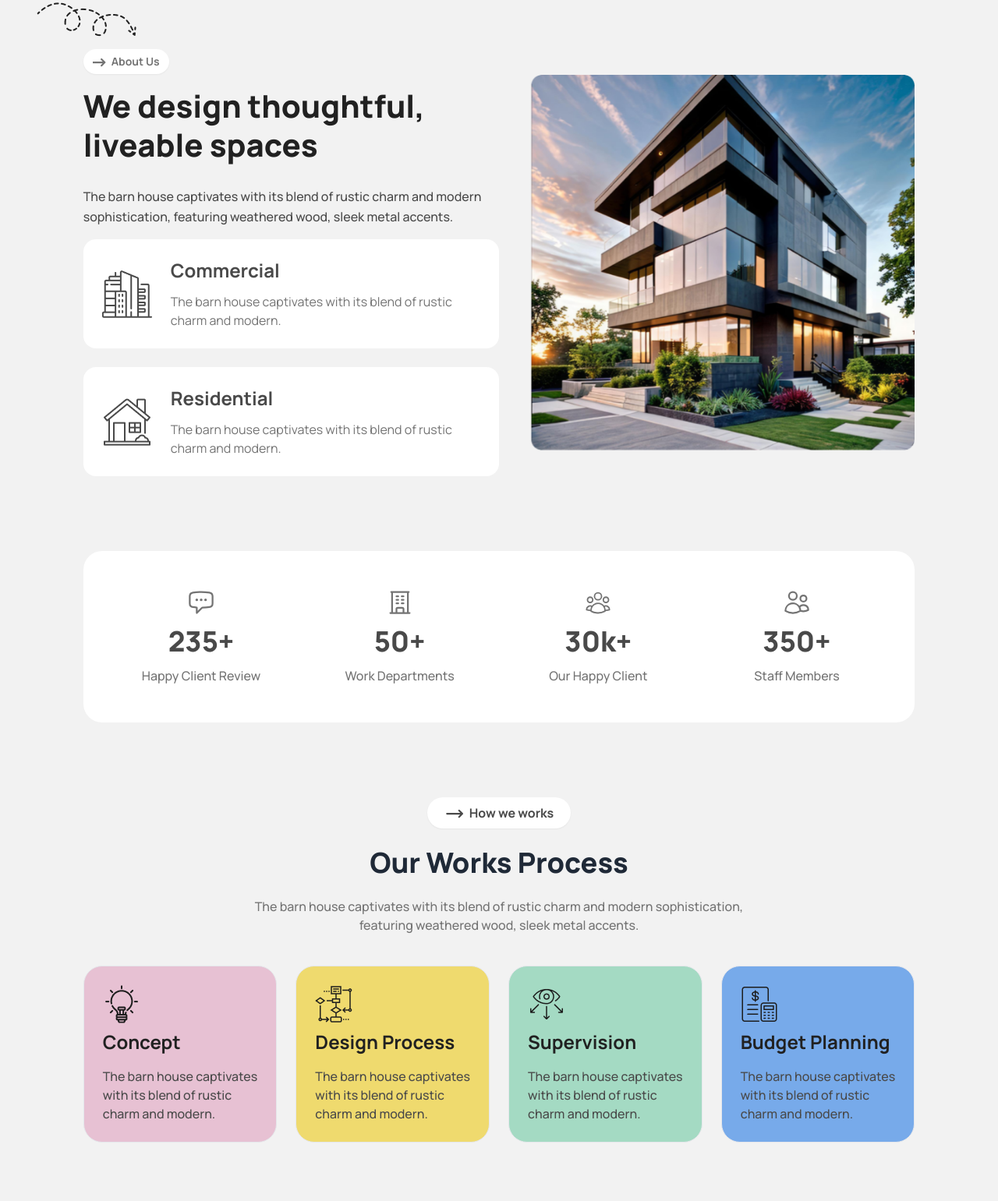
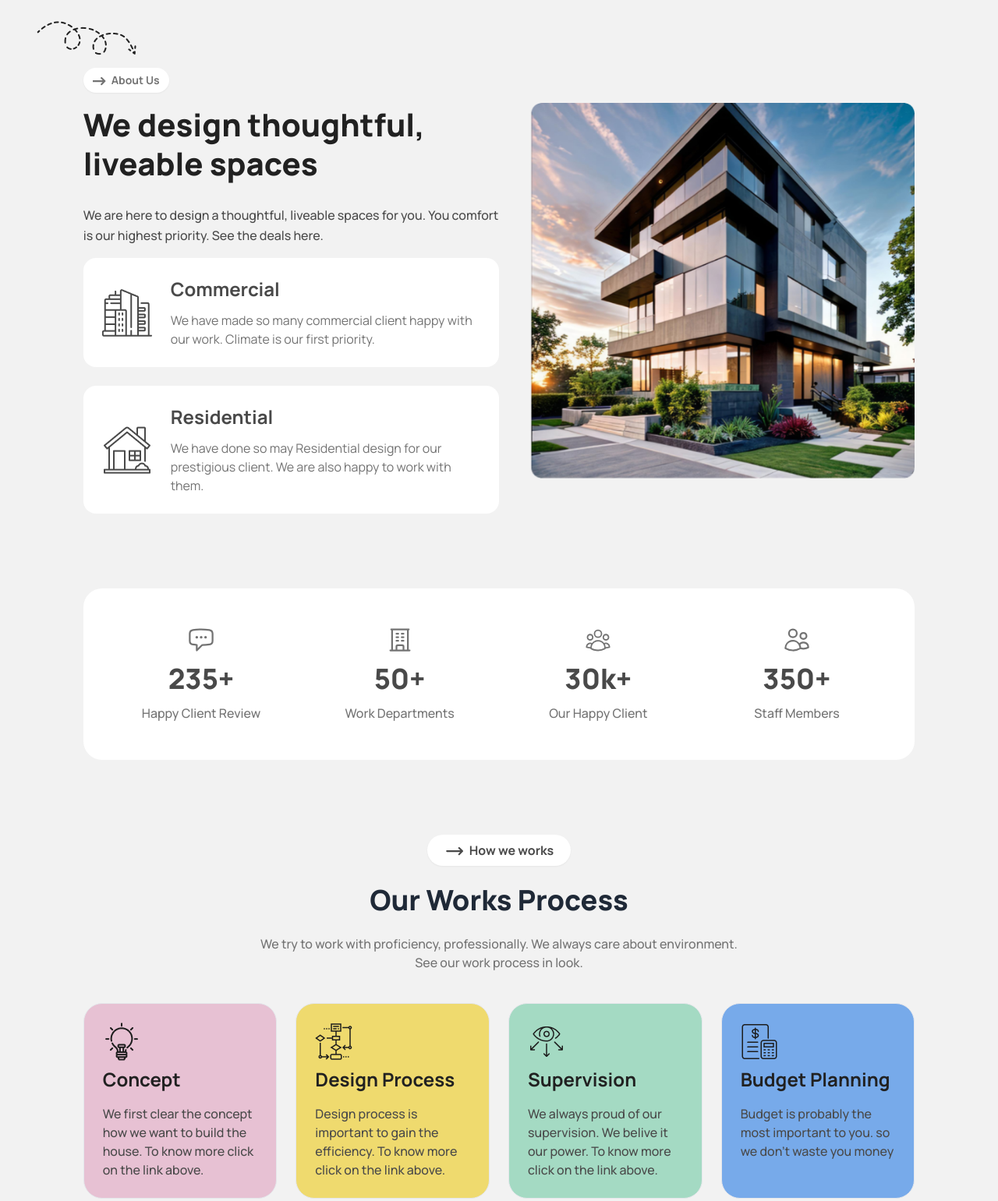
Before and after one commit to ComputerKnowledge/Assignment-3, a plain HTML site: page index.html in a window 1280 px wide. Shown: the part 961-2502 px from the top of the page at 78% size. Drawn offline with nearby package versions, Linux system fonts and the light colour scheme.

Commit message:
added proper text where necessary

```diff
--- a/index.html
+++ b/index.html
@@ -255,10 +255,11 @@
               <p
                 class="py-6 text-center text-t2 font-medium leading-6 text-sm md:text-base lg:max-w-4xl sm:max-w-xl"
               >
-                The barn house captivates with its blend of rustic charm and
-                modern sophistication, featuring weathered wood, sleek metal
+                The barn house may captivates your eyes with its blend of rustic
+                charm and modern sophistication. We design home with our best
+                effort possible. These are build in weathered wood, sleek metal
                 accents, and large windows that flood the space with natural
-                light.
+                light. Make a tour in our site.
               </p>
               <a
                 href=""
@@ -347,9 +348,8 @@
                   We design thoughtful, liveable spaces
                 </h1>
                 <p class="text-t2 font-medium leading-[26px]">
-                  The barn house captivates with its blend of rustic charm and
-                  modern sophistication, featuring weathered wood, sleek metal
-                  accents.
+                  We are here to design a thoughtful, liveable spaces for you.
+                  You comfort is our highest priority. See the deals here.
                 </p>
               </div>
               <div
@@ -360,8 +360,8 @@
                   <div class="space-y-3">
                     <h3 class="text-t2 text-2xl font-bold">Commercial</h3>
                     <p class="text-t1">
-                      The barn house captivates with its blend of rustic charm
-                      and modern.
+                      We have made so many commercial client happy with our
+                      work. Climate is our first priority.
                     </p>
                   </div>
                 </div>
@@ -370,8 +370,8 @@
                   <div class="space-y-3">
                     <h3 class="text-t2 text-2xl font-bold">Residential</h3>
                     <p class="text-t1">
-                      The barn house captivates with its blend of rustic charm
-                      and modern.
+                      We have done so may Residential design for our prestigious
+                      client. We are also happy to work with them.
                     </p>
                   </div>
                 </div>
@@ -494,8 +494,8 @@
           <p
             class="text-base font-medium max-w-screen-sm mx-auto text-t1 leading-6"
           >
-            The barn house captivates with its blend of rustic charm and modern
-            sophistication, featuring weathered wood, sleek metal accents.
+            We try to work with proficiency, professionally. We always care
+            about environment. See our work process in look.
           </p>
         </div>
         <div class="grid grid-cols-1 sm:grid-cols-2 lg:grid-cols-4 gap-6">
@@ -503,8 +503,8 @@
             <img src="./assets/concept.png" alt="" />
             <h4 class="text-2xl font-bold text-black1 pb-4 pt-2">Concept</h4>
             <p class="font-medium text-t2">
-              The barn house captivates with its blend of rustic charm and
-              modern.
+              We first clear the concept how we want to build the house. To know
+              more click on the link above.
             </p>
           </div>
           <div class="border p-6 rounded-3xl bg-Design_bg">
@@ -513,8 +513,8 @@
               Design Process
             </h4>
             <p class="font-medium text-t2">
-              The barn house captivates with its blend of rustic charm and
-              modern.
+              Design process is important to gain the efficiency. To know more
+              click on the link above.
             </p>
           </div>
           <div class="border p-6 rounded-3xl bg-Supervision_bg">
@@ -523,8 +523,8 @@
               Supervision
             </h4>
             <p class="font-medium text-t2">
-              The barn house captivates with its blend of rustic charm and
-              modern.
+              We always proud of our supervision. We belive it our power. To
+              know more click on the link above.
             </p>
           </div>
           <div class="border p-6 rounded-3xl bg-Budget_bg">
@@ -533,8 +533,8 @@
               Budget Planning
             </h4>
             <p class="font-medium text-t2">
-              The barn house captivates with its blend of rustic charm and
-              modern.
+              Budget is probably the most important to you. so we don't waste
+              you money
             </p>
           </div>
         </div>
@@ -567,8 +567,8 @@
           <p
             class="text-base font-medium max-w-screen-sm mx-auto text-t1 leading-6"
           >
-            The barn house captivates with its blend of rustic charm and modern
-            sophistication, featuring weathered wood, sleek metal accents.
+            Here is some of the exciting work of the latest time. You explore
+            them to understand us more perfectly.
           </p>
         </div>
         <div
@@ -589,11 +589,9 @@
             >
               <h4 class="font-extrabold text-xl text-t2">Commercial</h4>
               <p class="font-medium text-t1">
-                The barn house captivates with its blend of rustic charm and
-                modern. The barn house captivates with its blend of rustic charm
-                and modern .<span class="sm:hidden"
-                  >The barn house captivates with
-                </span>
+                The barn house may captivates your eyes with its blend of rustic
+                charm and modern sophistication. We design home with our best
+                effort possible.
               </p>
               <a href="" class="flex items-center gap-3">
                 <div class="font-extrabold text-xl">View Details</div>
@@ -651,11 +649,11 @@
             <div
               class="h-1/2 sm:h-auto flex flex-col justify-between sm:max-w-[440px] lg:max-w-[290px]"
             >
-              <h4 class="font-extrabold text-xl text-t2">Commercial</h4>
+              <h4 class="font-extrabold text-xl text-t2">Residential</h4>
               <p class="font-medium text-t1">
-                The barn house captivates with its blend of rustic charm and
-                modern. The barn house
-                <span class="sm:hidden"
+                Residential house is hard to design. Because different client
+                demands different thing.
+                <span class="lg:hidden"
                   >The barn house captivates with its blend of rustic charm and
                   modern. The barn house</span
                 >
@@ -733,8 +731,8 @@
           <p
             class="text-base font-medium max-w-screen-sm mx-auto text-t1 leading-6"
           >
-            The barn house captivates with its blend of rustic charm and modern
-            sophistication, featuring weathered wood, sleek metal accents.
+            Here are some Articles and News. You can know about present styling
+            and trends of the real state market.
           </p>
         </div>
         <div class="grid grid-cols-1 lg:grid-cols-3 gap-6">
@@ -790,11 +788,10 @@
                 </div>
               </div>
               <h3 class="text-xl font-bold text-t2">
-                How to choose the furniture right of your home.
+                Let's choose the furniture right of your home.
               </h3>
               <p class="text-t1 font-medium leading-6">
-                The barn house captivates with its blend of rustic charm and
-                modern.
+                Furniture choosing is little trichy but we can help you.
               </p>
               <a href="" class="flex items-center gap-3">
                 <div class="font-bold text-xl">Read More</div>
@@ -873,11 +870,10 @@
                 </div>
               </div>
               <h3 class="text-xl font-bold text-t2">
-                How to choose the furniture right of your home.
+                Let's choose the Gadgets right of your home.
               </h3>
               <p class="text-t1 font-medium leading-6">
-                The barn house captivates with its blend of rustic charm and
-                modern.
+                Choosing gadgets not easy for the first time.
               </p>
               <a href="" class="flex items-center gap-3">
                 <div class="font-bold text-xl">Read More</div>
@@ -956,11 +952,10 @@
                 </div>
               </div>
               <h3 class="text-xl font-bold text-t2">
-                How to choose the furniture right of your home.
+                Let's choose the fittings right of your home.
               </h3>
               <p class="text-t1 font-medium leading-6">
-                The barn house captivates with its blend of rustic charm and
-                modern.
+                Fittings is important for you home to fill luaxary.
               </p>
               <a href="" class="flex items-center gap-3">
                 <div class="font-bold text-xl">Read More</div>
@@ -1024,9 +1019,8 @@
             <p
               class="text-base font-medium max-w-screen-sm mx-auto text-t1 leading-6"
             >
-              The barn house captivates with its blend of rustic charm and
-              modern sophistication, featuring weathered wood, sleek metal
-              accents.
+              If you want to connect to us. Then you can put you necessary
+              information here. You will get a conformation mail then.
             </p>
           </div>
           <form action="" class="space-y-6 sm:space-y-7">
@@ -1194,8 +1188,8 @@
         <p
           class="text-base font-medium max-w-screen-sm mx-auto text-t1 leading-7 mt-6"
         >
-          The barn house captivates with its blend of rustic charm and modern
-          sophistication, featuring weathered wood, sleek metal accents.
+          This was you breef tour to our web site. You can get a free consult if
+          you interested to us. Just click on button below.
         </p>
         <div
           class="text-white1 font-bold flex flex-col sm:flex-row justify-evenly my-10 gap-6 sm:gap-0 lg:px-20"
```
